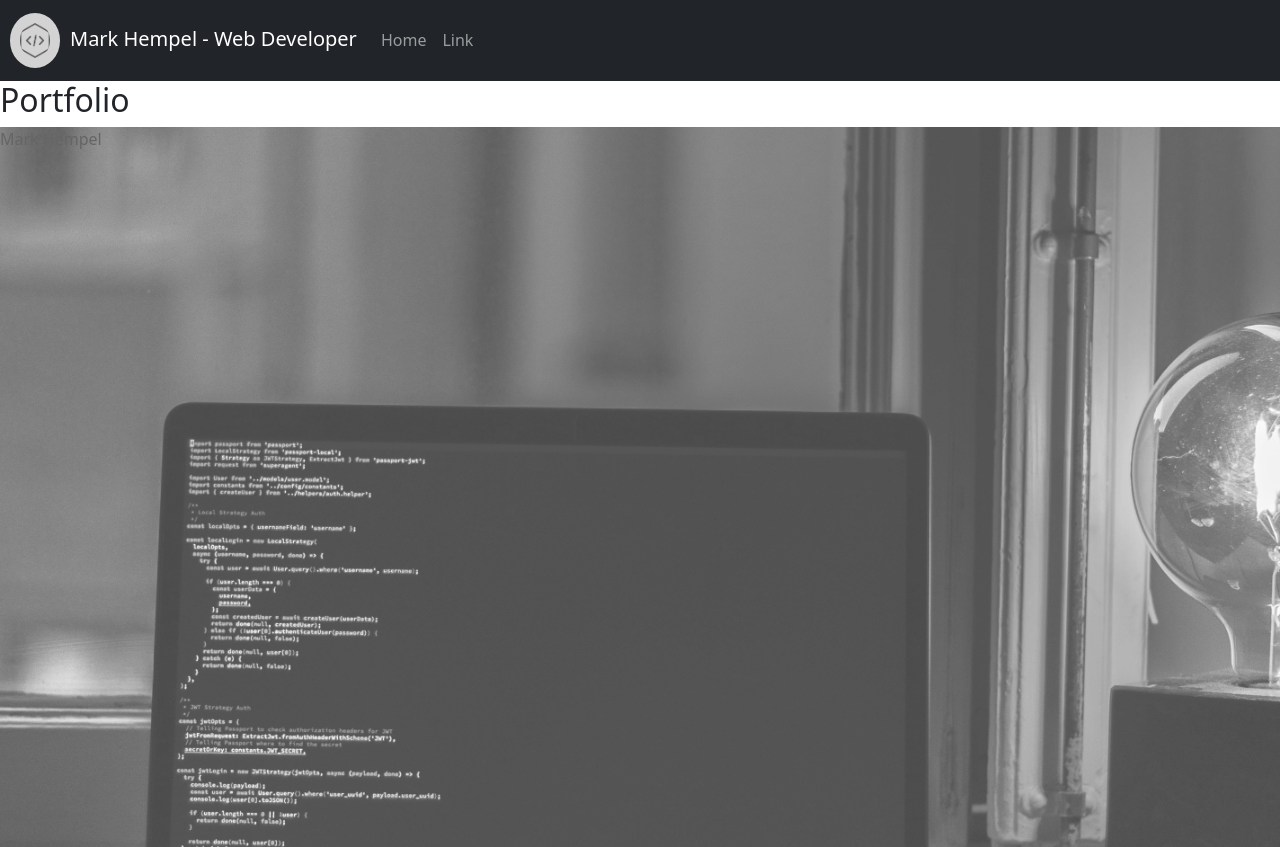
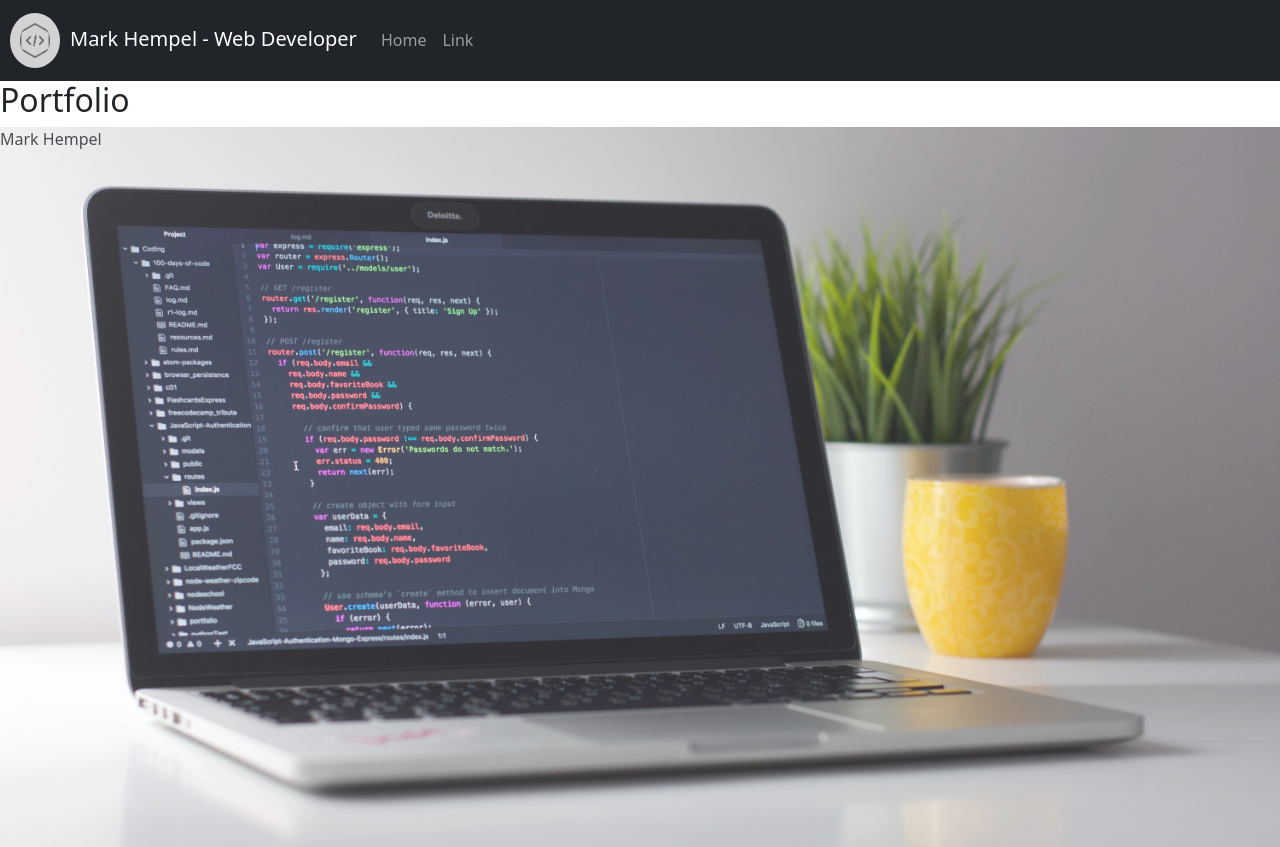
Before and after one commit to markh1089/portfolio, a React (Create React App) app in the folder portfolio/: page / in a window 1280 px wide. Built offline with nearby package versions, Linux system fonts and the light colour scheme.

Commit message:
changes to stylings

```diff
--- a/portfolio/src/App.css
+++ b/portfolio/src/App.css
@@ -12,10 +12,11 @@
 
 .header{
   position: relative;
-  background: url(coding-background.jpg) no-repeat;
+  background: url(background.jpg) no-repeat;
   background-size: cover;
   background-position: center;
   height: 90vh;
-  opacity: 0.7;
-  filter: grayscale(100%);
+
+  opacity: 0.9;
+  filter:opacity(0.9)
 }
```
Also changed, not shown: portfolio/src/background.jpg (added).
